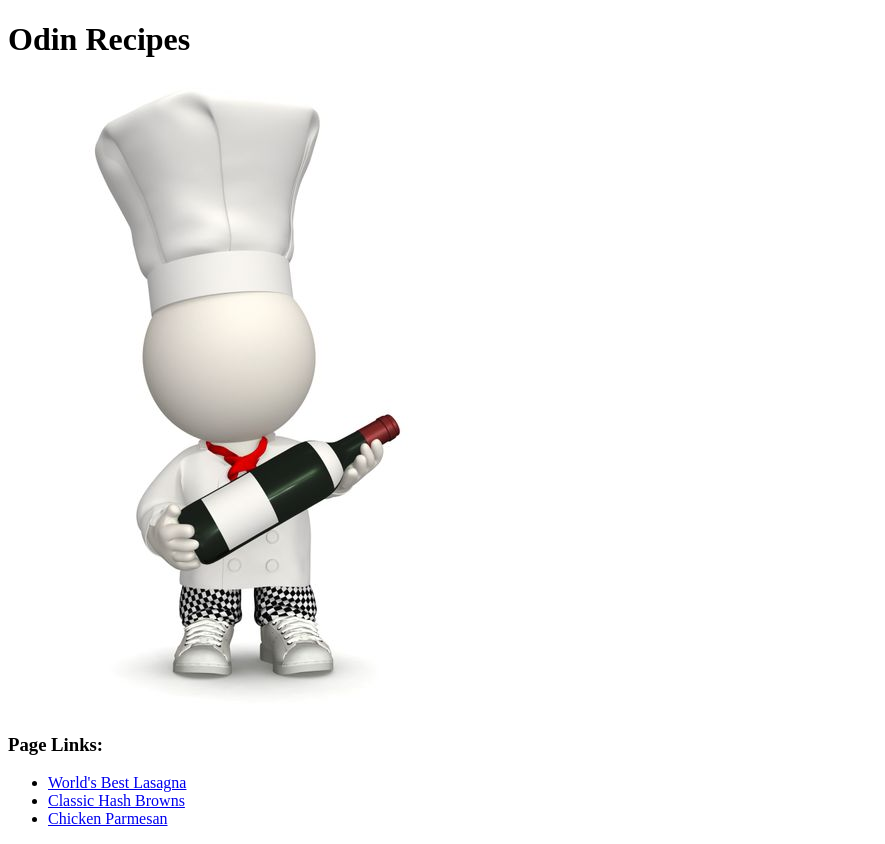
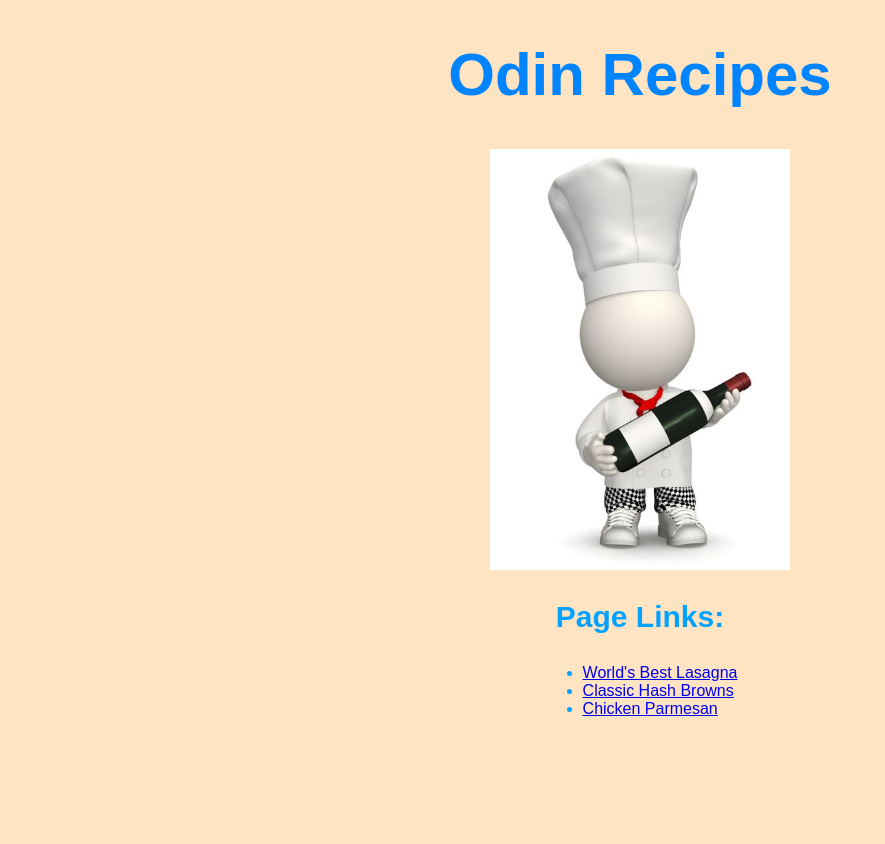
Before and after one commit to mauphld17/odin-recipes, a plain HTML site: page index.html in a window 1280 px wide. Shown: the whole page, without its empty margins (0-885 px from the left). After the commit the page ends 800 px from the top, so only its background shows below. Drawn offline with Linux system fonts and the light colour scheme.

Commit message:
Added style.css and updated html files with style changes - css foundations

```diff
--- a/index.html
+++ b/index.html
@@ -3,12 +3,13 @@
 <head>
     <meta charset="UTF-8">
     <title>Odin Recipe Project</title>
+    <link rel="stylesheet" href="./style.css">
 </head>
 <body>
     <h1>Odin Recipes</h1>
-    <img src="./images/chef.jpeg" alt="cartoon chef">
-    <h3>Page Links: </h3>
-    <ul>
+    <img class="img-main" src="./images/chef.jpeg" alt="cartoon chef">
+    <h3 class="links-main">Page Links: </h3>
+    <ul class="a-main">
         <li><a href="./recipes/lasagna.html">World's Best Lasagna</a></li>
         <li><a href="./recipes/hashbrowns.html">Classic Hash Browns</a></li>
         <li><a href="./recipes/chickenparmesan.html">Chicken Parmesan</a></li>
--- /dev/null
+++ b/style.css
@@ -0,0 +1,53 @@
+* {
+    font-family: Arial, Helvetica, sans-serif;
+}
+html {
+    background-color: bisque;
+}
+h1 {
+    color: rgb(0, 132, 255);
+    font-size: 60px;
+    text-align: center;
+    font-weight: bold;
+}
+p {
+    width: 70%;
+    word-wrap: break-word;
+}
+.li {
+    width: 70%;
+    word-wrap: break-word;
+}
+.img-main,
+.img-lasagna,
+.img-hashbrowns,
+.img-chicken {
+    display: block;
+    margin-left: auto;
+    margin-right: auto;
+    height: auto;
+
+}
+.img-main {
+    width: 300px;
+}
+.img-lasagna {
+    width: 500px;
+}
+.img-hashbrowns {
+    width: 600px;
+}
+.img-chicken {
+    width: 500px;
+}
+.links-main {
+    color: rgb(0, 162, 255);
+    text-align: center;
+    font-size: 30px;
+    font-weight: bold;
+}
+.a-main {
+    display: table;
+    color: rgb(0, 162, 255);
+    margin: 0 auto;
+}
```
Also changed, not shown: recipes/chickenparmesan.html (+4 -3 lines), recipes/hashbrowns.html (+4 -3 lines), recipes/lasagna.html (+4 -3 lines).
